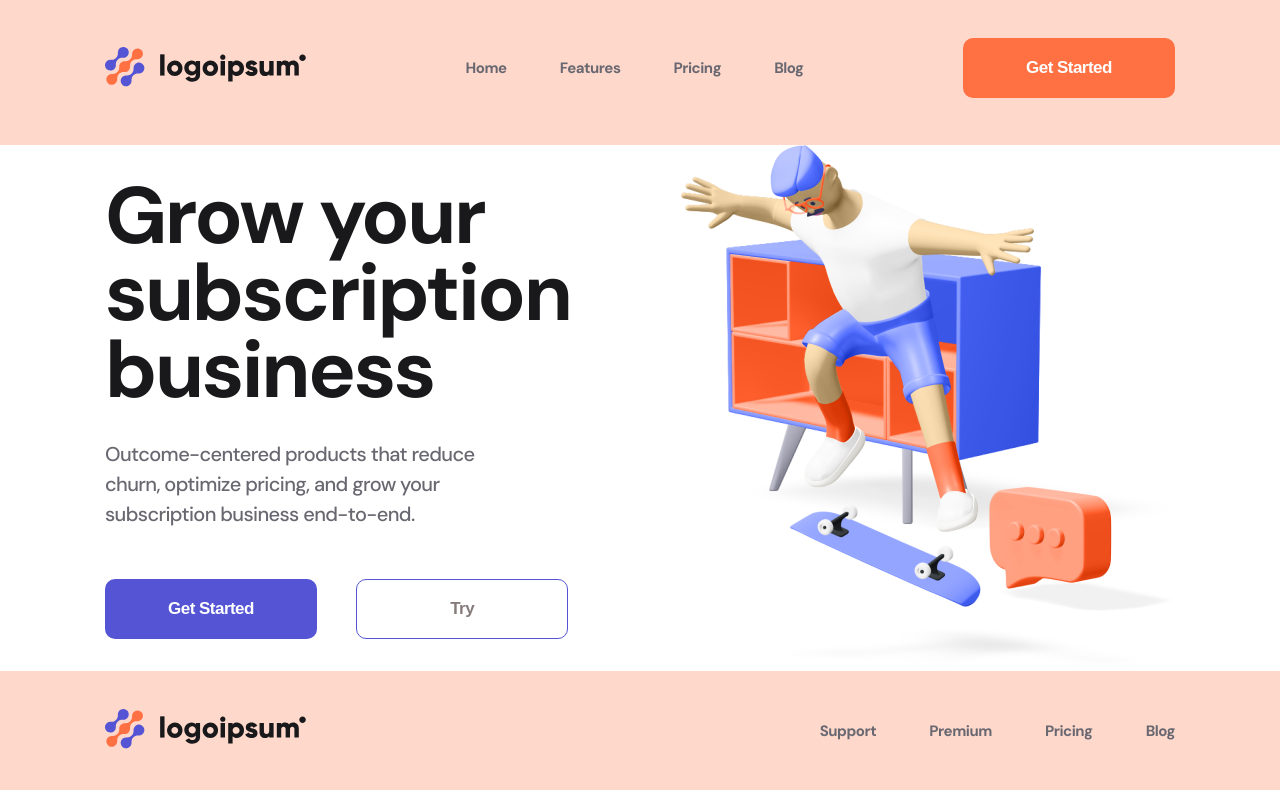
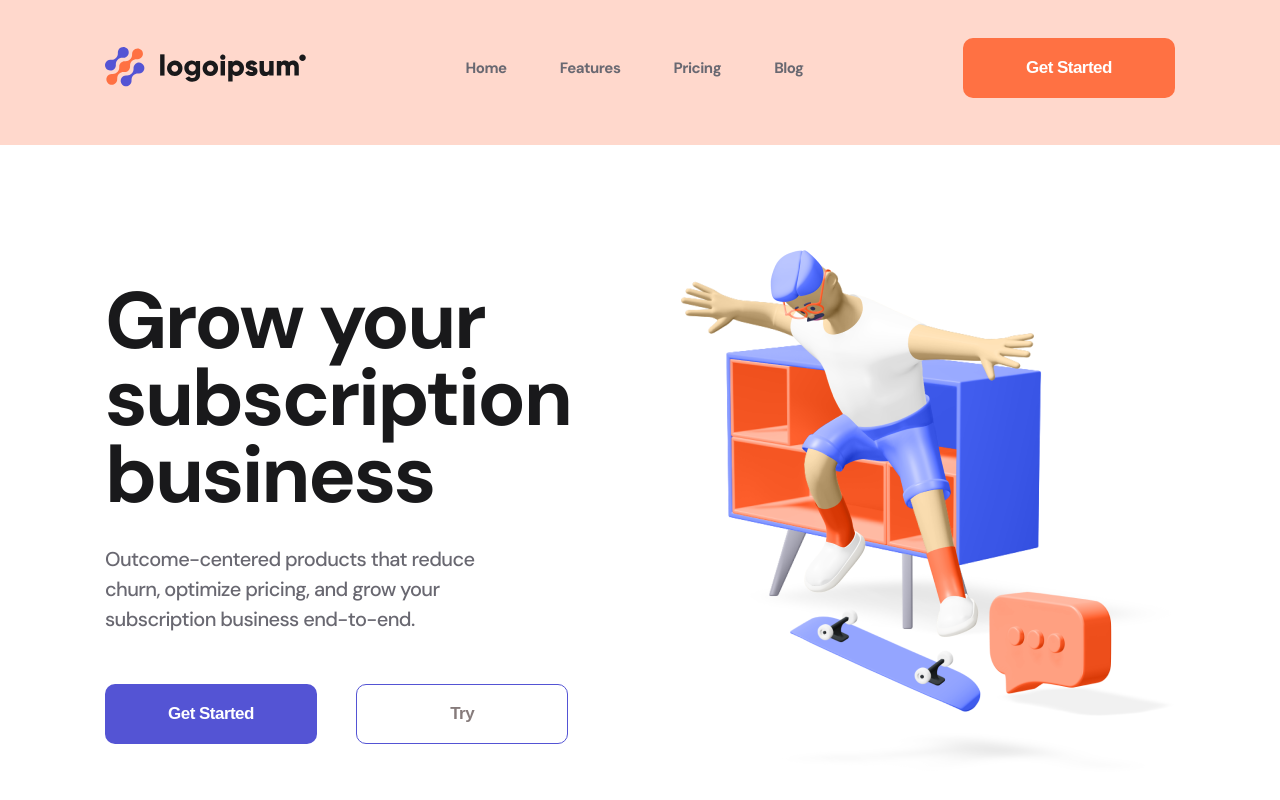
Before and after one commit to olexandrseka/logoipsum, a plain HTML site: page index.html in a window 1280 px wide. Shown: the top 800 px of the page. Drawn offline with nearby package versions, Linux system fonts and the light colour scheme.

Commit message:
Add files via upload

```diff
--- a/style/style.css
+++ b/style/style.css
@@ -16,6 +16,10 @@ body{
 .container{
     max-width: 1070px;
     margin: 0 auto;
+}
+
+.about{
+    margin: 105px auto 84px;
 }
 
 .nav__li{
```
